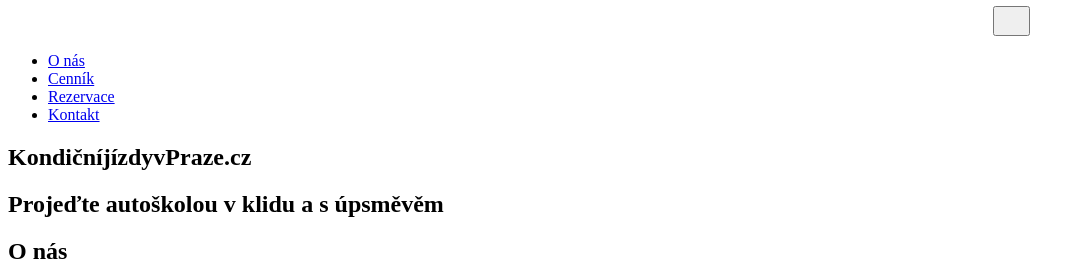
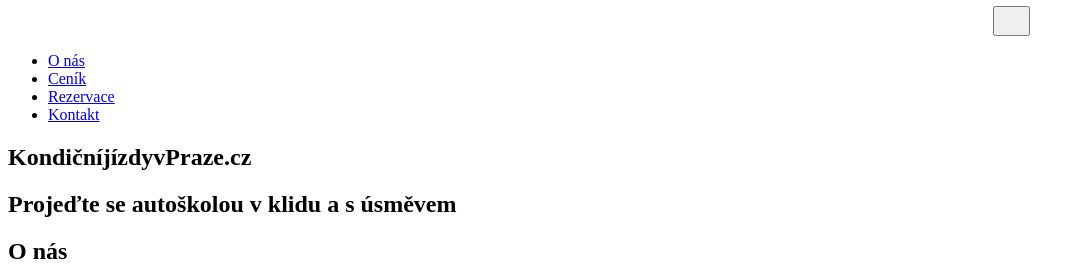
Before and after one commit to jakubenglicky/kondicnijizdyvprazecz, a Nuxt app: page / in a window 1280 px wide. Shown: the part 200-468 px from the top of the page, without its empty margins (0-1085 px from the left). Built offline with nearby package versions, Linux system fonts and the light colour scheme; a web font is replaced by a local one.

Commit message:
Some fixes

```diff
--- a/assets/less/layout.less
+++ b/assets/less/layout.less
@@ -65,6 +65,9 @@ section {
     }
     h2 {
         margin-bottom: 0;
+        font-family: 'Mukta', sans-serif, Arial, Helvetica, sans-serif;
+        font-weight: 400;
+        text-transform: uppercase;
     }
 }
 
--- a/components/Header.vue
+++ b/components/Header.vue
@@ -2,7 +2,7 @@
     <header>
         <div class="container">
             <nav class="click-dropdown">
-                <NuxtLink to="/" class="navbar-brand"><img src="/img/logo.png" alt="Autoškola s úaměvěm"></NuxtLink>
+                <NuxtLink to="/" class="navbar-brand"><img src="/img/logo.png" alt="Kondiční jízdy v Praze"></NuxtLink>
 
                 <button class="my-navbar-toggler open-drop" type="button" aria-label="Menu">
                 <svg class="icon" width="21" height="21"><use xlink:href="#hamburger"></use></svg>
@@ -31,8 +31,8 @@
                 link: '#o-nas'
             },
             {
-                name: 'Cenník',
-                link: '#cennik'
+                name: 'Ceník',
+                link: '#cenik'
             },
             {
                 name: 'Rezervace',
--- a/pages/index.vue
+++ b/pages/index.vue
@@ -4,7 +4,7 @@
       <div class="container">
         <div class="u-center u-m-auto">
           <h1>KondičníjízdyvPraze.cz</h1>
-          <h2>Projeďte autoškolou v klidu a s úpsměvěm</h2>
+          <h2>Projeďte se autoškolou v klidu a s úsměvem</h2>
         </div>
       </div>
     </section>
```
